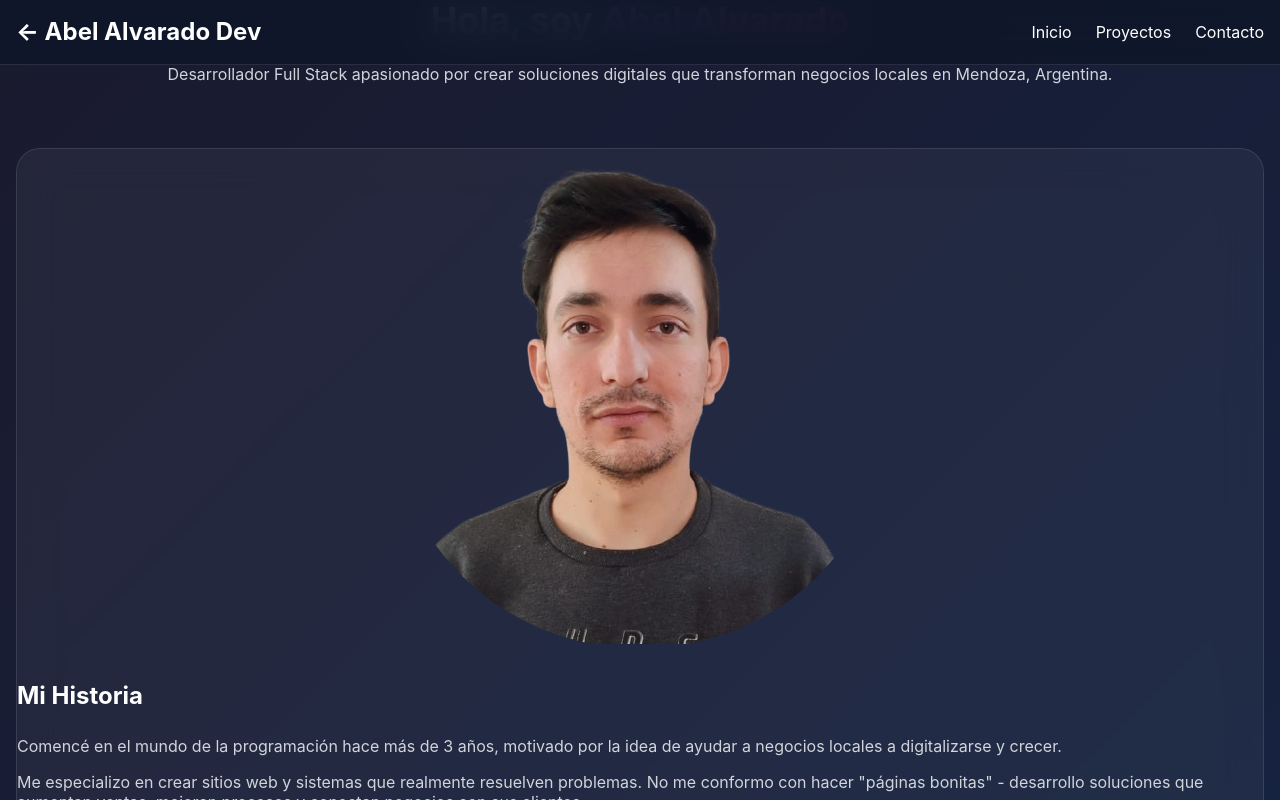
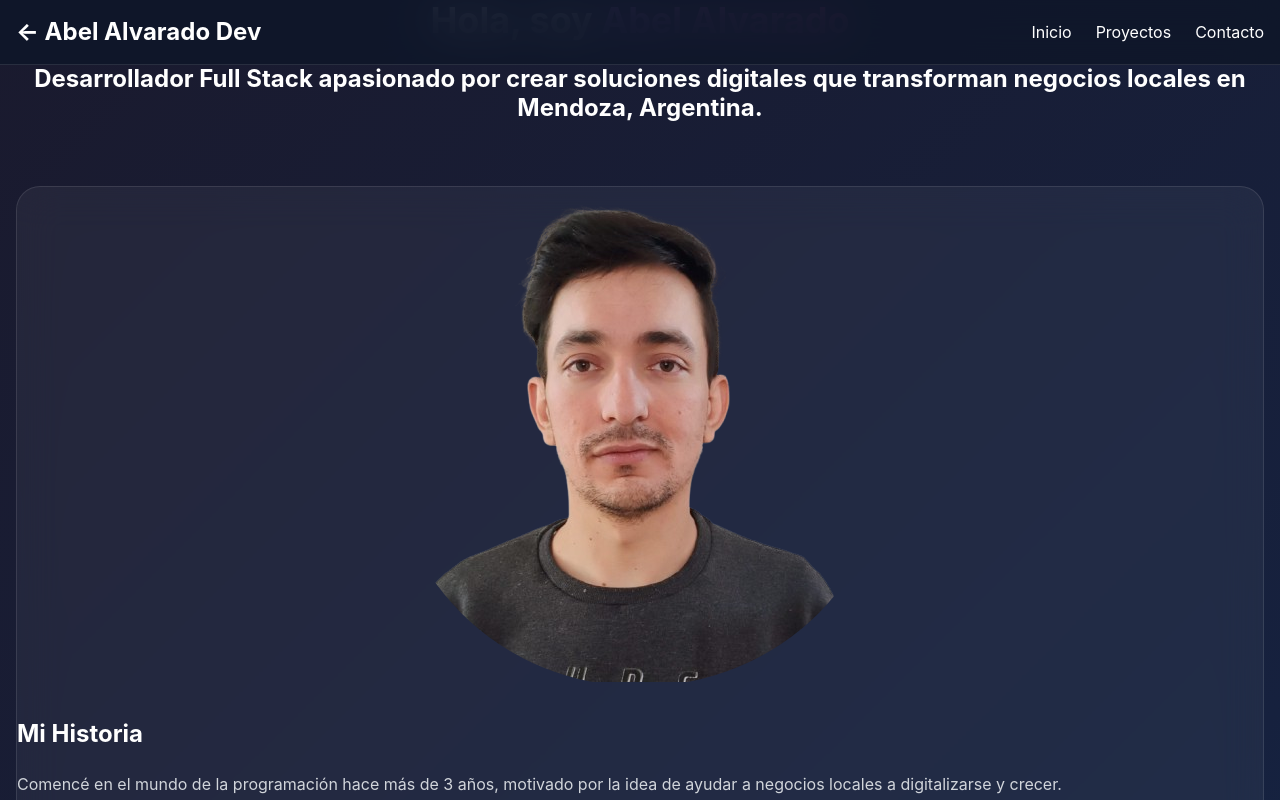
Before and after one commit to AbelEmir11/portfolio-Abel, a React (Create React App) app in the folder mi-portfolio/: page /quien-soy in a window 1280 px wide. Shown: the top 800 px of the page. Built offline with nearby package versions, Linux system fonts and the light colour scheme.

Commit message:
cambios en lineas del apartado quien soy

```diff
--- a/mi-portfolio/src/QuienSoyPage.js
+++ b/mi-portfolio/src/QuienSoyPage.js
@@ -195,14 +195,11 @@
             <h1 className="text-4xl md:text-5xl lg:text-6xl font-bold text-white mb-6 leading-tight">
               Hola, soy <span className="gradient-text">Abel Alvarado</span>
             </h1>
-            <motion.p
-              initial={{ opacity: 0, y: 30 }}
-              animate={{ opacity: 1, y: 0 }}
-              transition={{ duration: 0.8, delay: 0.3 }}
-              className="text-lg md:text-xl text-gray-300 max-w-3xl mx-auto"
-            >
+            <h1>
+
               Desarrollador Full Stack apasionado por crear soluciones digitales que transforman negocios locales en Mendoza, Argentina.
-            </motion.p>
+
+            </h1>
           </motion.div>
 
 
```
